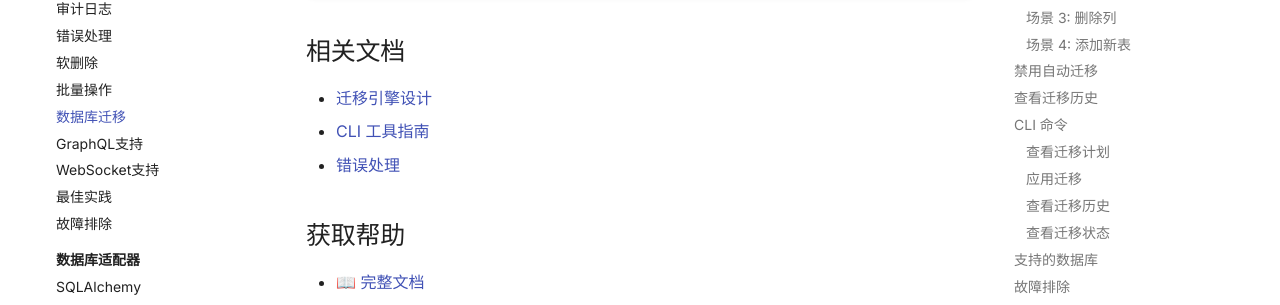
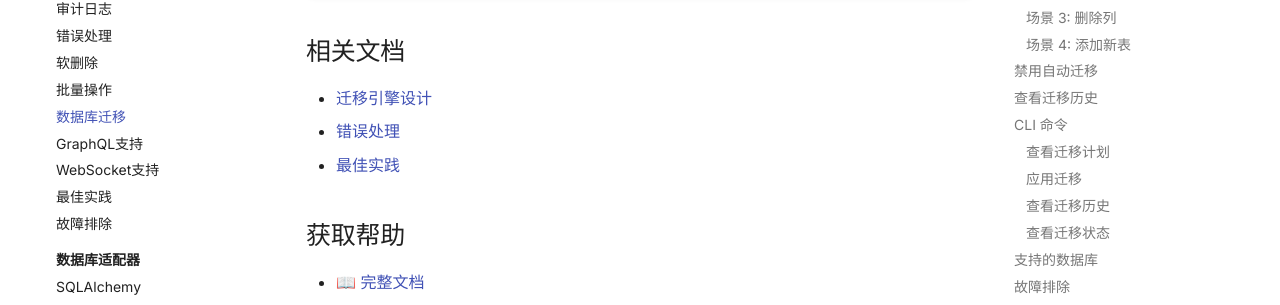
Before and after one commit to ardss/fastapi-easy, an MkDocs documentation site: the page built from docs/guides/migrations.md, in a window 1280 px wide and 900 px high, scrolled down 6492 px. Shown: the part 351-656 px from the top of the window. Built offline with MkDocs 1.6.1 and Material for MkDocs 9.7.7, drawn with Linux system fonts in a browser that asks for light colours; comment, search, counter and statistics services are not loaded.

Commit message:
docs: fix broken links in documentation
Fixed broken links in three documentation files:

1. docs/development/testing.md:
   - Changed: 20-performance-tuning.md  ../guides/best-practices.md
   - Reason: Performance tuning guide doesn't exist

2. docs/tutorial/02-database-integration.md:
   - Changed: ../../examples/02_with_database.py  GitHub URL
   - Reason: Examples are not included in documentation build

3. docs/guides/migrations.md:
   - Changed: ../cli-guide.md  ./best-practices.md
   - Changed: ../error-handling.md  ./error-handling.md
   - Changed: ../SCHEMA_MIGRATION_ULTIMATE_DESIGN.md  ../archive/SCHEMA_MIGRATION_ULTIMATE_DESIGN.md
   - Reason: Links pointed to non-existent files

All links now point to valid documentation files or external resources.

```diff
--- a/docs/guides/migrations.md
+++ b/docs/guides/migrations.md
@@ -348,9 +348,9 @@ async def after_migrate(context):
 
 ## 相关文档
 
-- [迁移引擎设计](../SCHEMA_MIGRATION_ULTIMATE_DESIGN.md)
-- [CLI 工具指南](../cli-guide.md)
-- [错误处理](../error-handling.md)
+- [迁移引擎设计](../archive/SCHEMA_MIGRATION_ULTIMATE_DESIGN.md)
+- [错误处理](./error-handling.md)
+- [最佳实践](./best-practices.md)
 
 ## 获取帮助
 
```
Also changed, not shown: docs/development/testing.md (+1 -1 lines), docs/tutorial/02-database-integration.md (+1 -1 lines).
